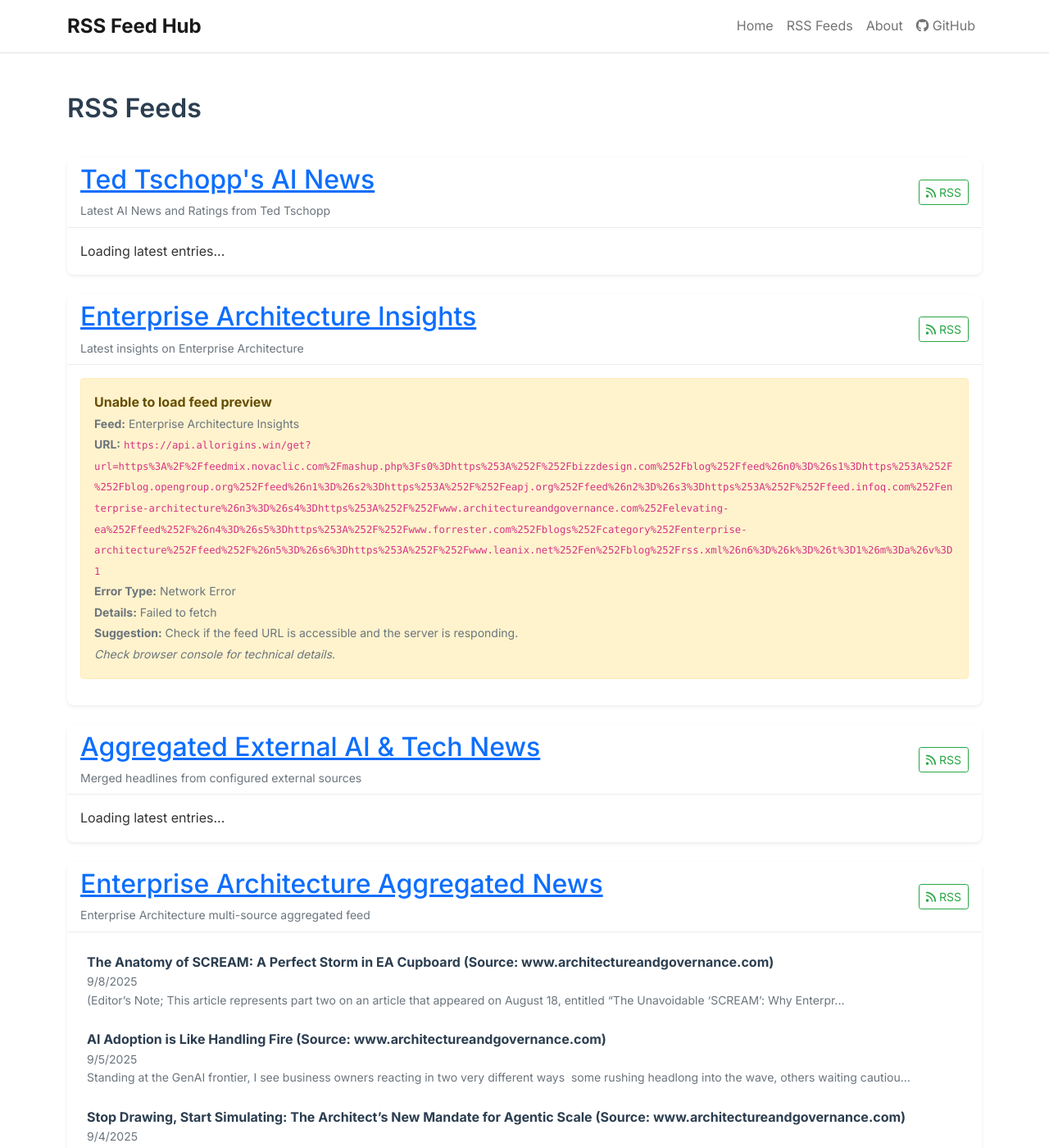
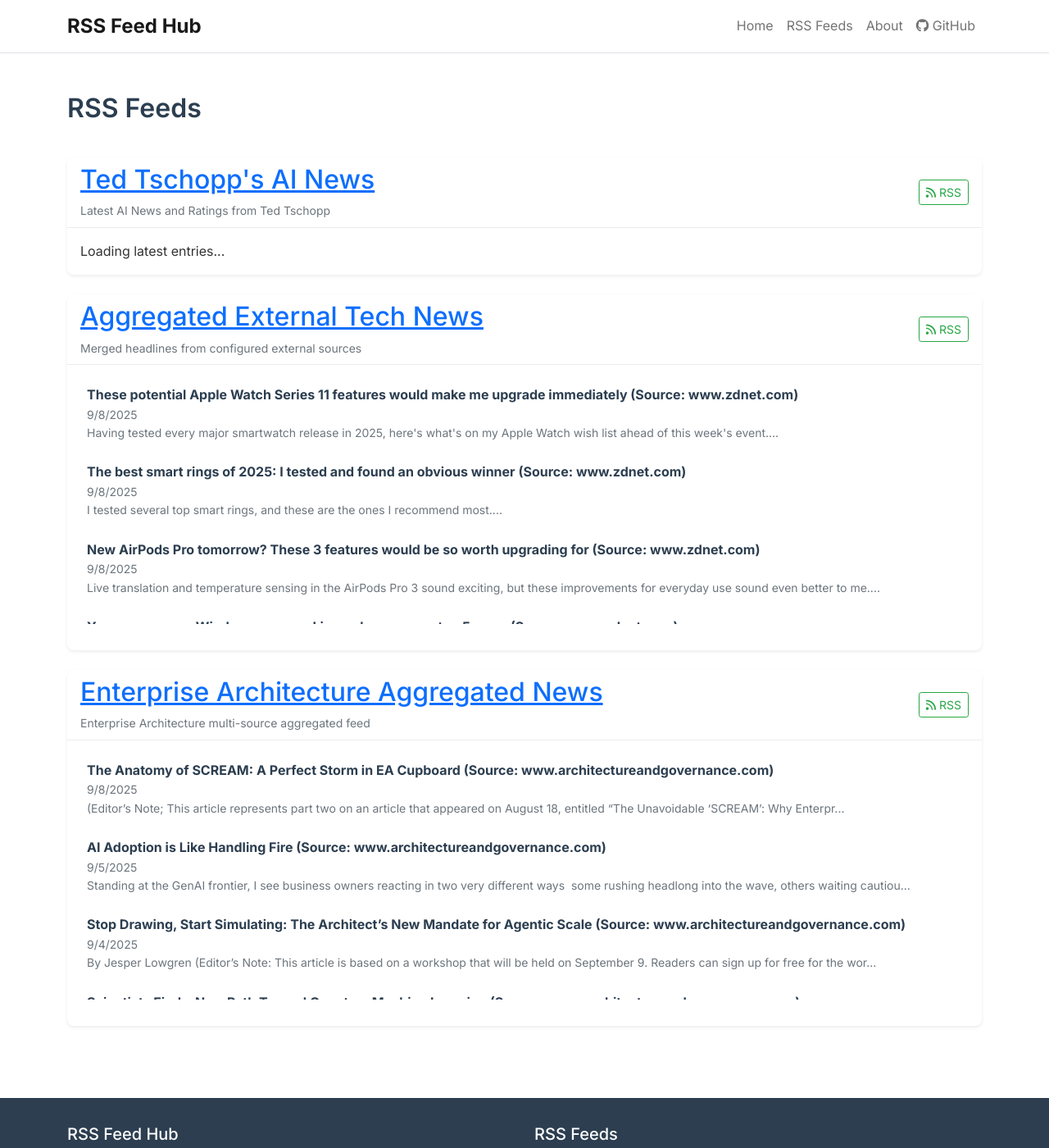
Before and after one commit to TedTschopp/GitHub-Action-To-Read-Table-and-Convert-to-RSS, a Jekyll site: the page built from index.html, in a window 1280 px wide and 1400 px high. Shown: the whole window at 82% size. Built offline with Jekyll 4.4.1, drawn with Linux system fonts in a browser that asks for light colours; the list of posts is cut into pages by our own code; some of the changed text lies outside the part shown.

Commit message:
Refactor RSS feed configuration: remove Enterprise Architecture feed and rename Aggregated External AI & Tech News

```diff
--- a/_config.yml
+++ b/_config.yml
@@ -90,12 +90,7 @@
   description: "Latest AI News and Ratings from Ted Tschopp"
   # Single active AI news feed
 
-- name: "Enterprise Architecture Insights"
-  url: "https://api.allorigins.win/get?url=https%3A%2F%2Ffeedmix.novaclic.com%2Fmashup.php%3Fs0%3Dhttps%253A%252F%252Fbizzdesign.com%252Fblog%252Ffeed%26n0%3D%26s1%3Dhttps%253A%252F%252Fblog.opengroup.org%252Ffeed%26n1%3D%26s2%3Dhttps%253A%252F%252Feapj.org%252Ffeed%26n2%3D%26s3%3Dhttps%253A%252F%252Ffeed.infoq.com%252Fenterprise-architecture%26n3%3D%26s4%3Dhttps%253A%252F%252Fwww.architectureandgovernance.com%252Felevating-ea%252Ffeed%252F%26n4%3D%26s5%3Dhttps%253A%252F%252Fwww.forrester.com%252Fblogs%252Fcategory%252Fenterprise-architecture%252Ffeed%252F%26n5%3D%26s6%3Dhttps%253A%252F%252Fwww.leanix.net%252Fen%252Fblog%252Frss.xml%26n6%3D%26k%3D%26t%3D1%26m%3Da%26v%3D1"
-  description: "Latest insights on Enterprise Architecture"
-  proxy: true
-
-- name: "Aggregated External AI & Tech News"
+- name: "Aggregated External Tech News"
   url: "/aggregated_external.xml"
   description: "Merged headlines from configured external sources"
 
```
